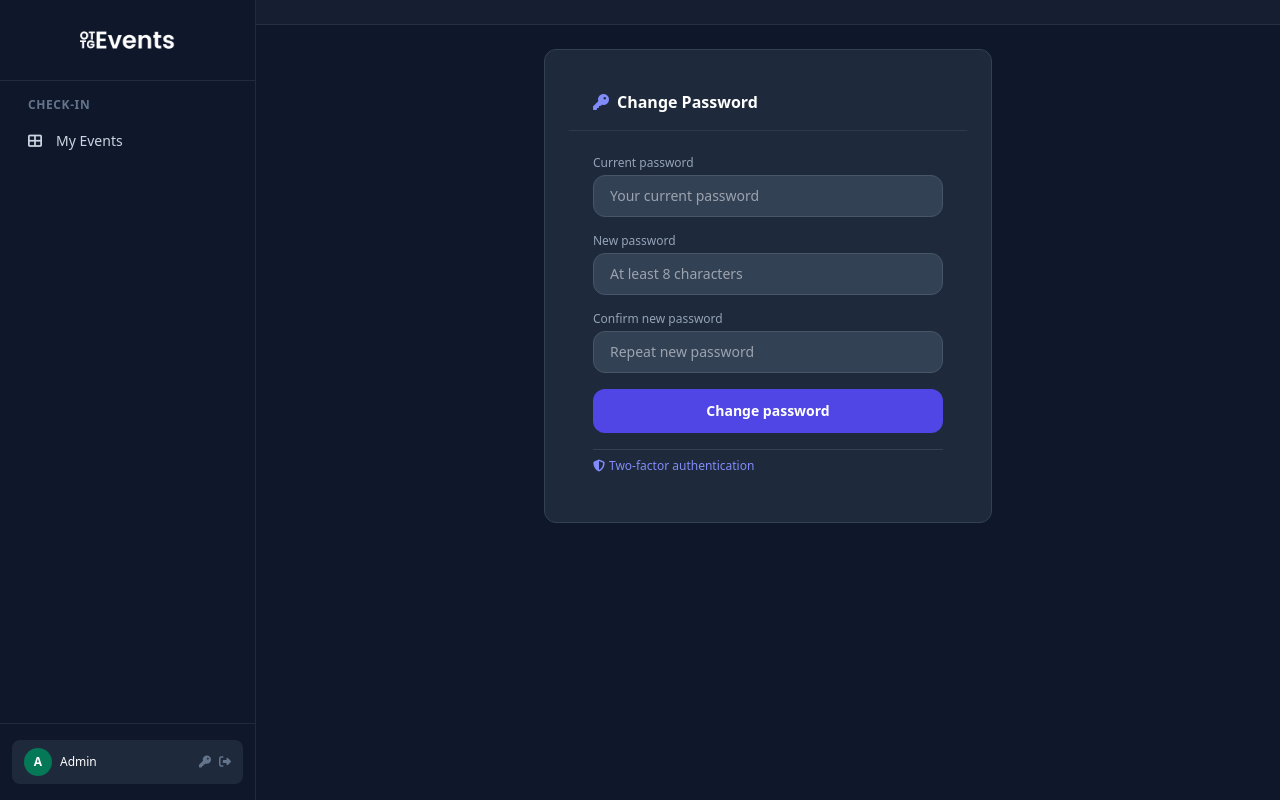
After one commit to danielmolloy-brookes/test, a FastAPI app: template app/templates/account/password.html in a window 1280 px wide. The commit adds this page. Run offline with FastAPI, Linux system fonts and the light colour scheme; the template is opened without the code that fills it, so the values that code supplies are empty; some libraries are stand-ins or nearby versions.

Commit message:
Add change password page and API endpoint

```diff
--- a/app/routers/totp_router.py
+++ b/app/routers/totp_router.py
@@ -28,6 +28,39 @@ router = APIRouter()
 templates = Jinja2Templates(directory="app/templates")
 
 APP_NAME = "Smart Event Check-In"
+
+
+# ── Change password ───────────────────────────────────────────
+
+@router.get("/account/password", response_class=HTMLResponse)
+def change_password_page(request: Request, db: Session = Depends(get_db)):
+    user = _get_current_user(request, db)
+    if not user:
+        return RedirectResponse("/login", status_code=302)
+    return templates.TemplateResponse("account/password.html", {"request": request, "user": user})
+
+
+@router.post("/api/account/change-password")
+def change_password(
+    request: Request,
+    payload: dict,
+    db: Session = Depends(get_db),
+):
+    user = _get_current_user(request, db)
+    if not user:
+        raise HTTPException(401, "Not authenticated")
+
+    current  = payload.get("current_password", "")
+    new_pass = payload.get("new_password", "")
+
+    if not verify_password(current, user.password_hash):
+        raise HTTPException(400, "Current password is incorrect")
+    if len(new_pass) < 8:
+        raise HTTPException(400, "New password must be at least 8 characters")
+
+    user.password_hash = get_password_hash(new_pass)
+    db.commit()
+    return {"status": "ok"}
 
 
 def _get_current_user(request: Request, db: Session) -> User | None:
--- /dev/null
+++ b/app/templates/account/password.html
@@ -0,0 +1,97 @@
+{% extends "base.html" %}
+{% block title %}Change Password{% endblock %}
+
+{% block content %}
+<div class="max-w-md mx-auto" x-data="pwApp()" x-init="">
+
+  <div class="card">
+    <div class="card-header" style="padding:1rem 1.5rem;border-bottom:1px solid rgba(255,255,255,.07)">
+      <h5 class="text-base font-semibold flex items-center gap-2 mb-0">
+        <i class="fas fa-key text-indigo-400"></i> Change Password
+      </h5>
+    </div>
+    <div class="p-6 space-y-4">
+
+      <div>
+        <label class="block text-xs font-medium text-slate-400 mb-1">Current password</label>
+        <input x-model="form.current" type="password"
+          class="w-full bg-slate-700 border border-slate-600 rounded-xl px-4 py-2.5 text-sm focus:outline-none focus:border-indigo-500"
+          placeholder="Your current password"/>
+      </div>
+
+      <div>
+        <label class="block text-xs font-medium text-slate-400 mb-1">New password</label>
+        <input x-model="form.new_password" type="password"
+          class="w-full bg-slate-700 border border-slate-600 rounded-xl px-4 py-2.5 text-sm focus:outline-none focus:border-indigo-500"
+          placeholder="At least 8 characters"/>
+      </div>
+
+      <div>
+        <label class="block text-xs font-medium text-slate-400 mb-1">Confirm new password</label>
+        <input x-model="form.confirm" type="password"
+          class="w-full bg-slate-700 border border-slate-600 rounded-xl px-4 py-2.5 text-sm focus:outline-none focus:border-indigo-500"
+          placeholder="Repeat new password"/>
+      </div>
+
+      <div x-show="error" class="text-red-400 text-sm bg-red-900/20 border border-red-700/40 rounded-lg px-4 py-2.5" x-text="error"></div>
+      <div x-show="success" class="text-emerald-400 text-sm bg-emerald-900/20 border border-emerald-700/40 rounded-lg px-4 py-2.5">
+        <i class="fas fa-check mr-1"></i> Password changed successfully!
+      </div>
+
+      <button @click="submit()" :disabled="saving"
+        class="w-full bg-indigo-600 hover:bg-indigo-700 transition font-semibold rounded-xl py-3 text-sm flex items-center justify-center gap-2 disabled:opacity-60">
+        <span x-show="saving" class="w-4 h-4 border-2 border-white/30 border-t-white rounded-full animate-spin"></span>
+        <span x-text="saving ? 'Saving…' : 'Change password'"></span>
+      </button>
+
+      <div class="pt-2 border-t border-slate-700 flex items-center justify-between">
+        <a href="/account/2fa" class="text-xs text-indigo-400 hover:text-indigo-300 transition">
+          <i class="fas fa-shield-alt mr-1"></i>Two-factor authentication
+        </a>
+      </div>
+
+    </div>
+  </div>
+
+</div>
+{% endblock %}
+
+{% block scripts %}
+<script>
+function pwApp() {
+  return {
+    form:    { current: '', new_password: '', confirm: '' },
+    saving:  false,
+    error:   '',
+    success: false,
+
+    async submit() {
+      this.error   = '';
+      this.success = false;
+
+      if (!this.form.current)        { this.error = 'Please enter your current password'; return; }
+      if (this.form.new_password.length < 8) { this.error = 'New password must be at least 8 characters'; return; }
+      if (this.form.new_password !== this.form.confirm) { this.error = 'Passwords do not match'; return; }
+
+      this.saving = true;
+      try {
+        const res = await fetch('/api/account/change-password', {
+          method: 'POST',
+          headers: { 'Content-Type': 'application/json' },
+          credentials: 'same-origin',
+          body: JSON.stringify({ current_password: this.form.current, new_password: this.form.new_password }),
+        });
+        const data = await res.json();
+        if (!res.ok) { this.error = data.detail || 'Failed to change password'; return; }
+        this.success = true;
+        this.form    = { current: '', new_password: '', confirm: '' };
+      } catch (e) {
+        this.error = 'Network error — please try again';
+      } finally {
+        this.saving = false;
+      }
+    },
+  };
+}
+</script>
+{% endblock %}
--- a/app/templates/base.html
+++ b/app/templates/base.html
@@ -211,6 +211,9 @@
             {% endif %}
           </p>
         </div>
+        <a href="/account/password" class="text-slate-500 hover:text-indigo-400 text-xs transition-colors" title="Change password">
+          <i class="fas fa-key"></i>
+        </a>
         <a href="/logout" class="text-slate-500 hover:text-red-400 text-xs transition-colors" title="Logout">
           <i class="fas fa-sign-out-alt"></i>
         </a>
```
Also changed, not shown: 2 other files.
